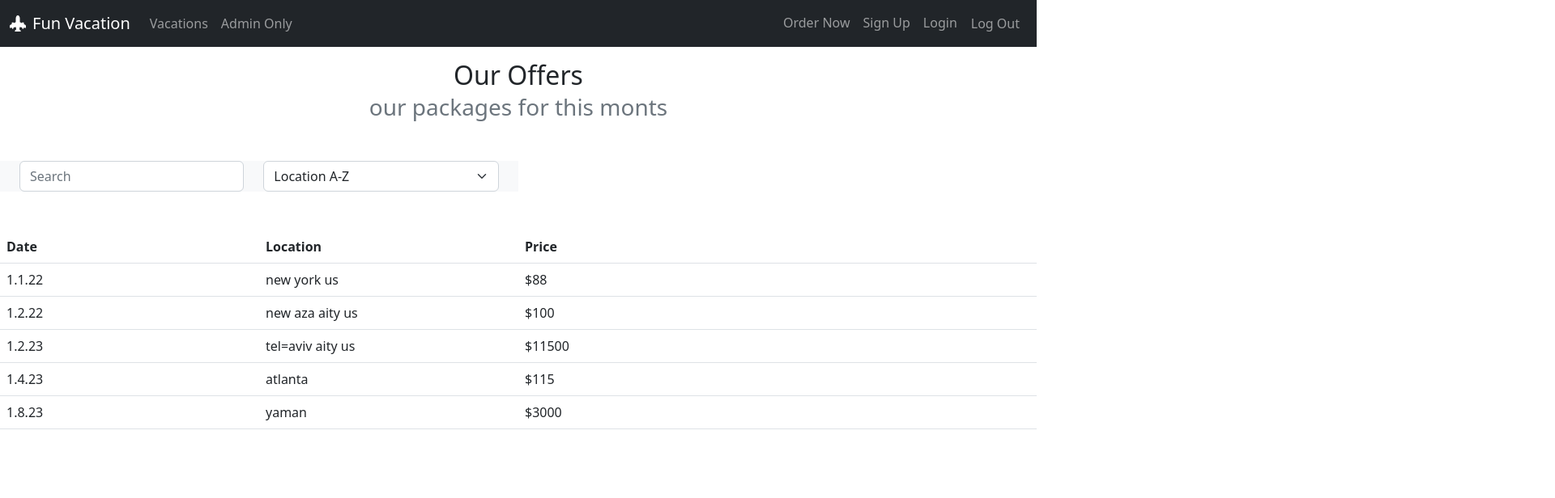
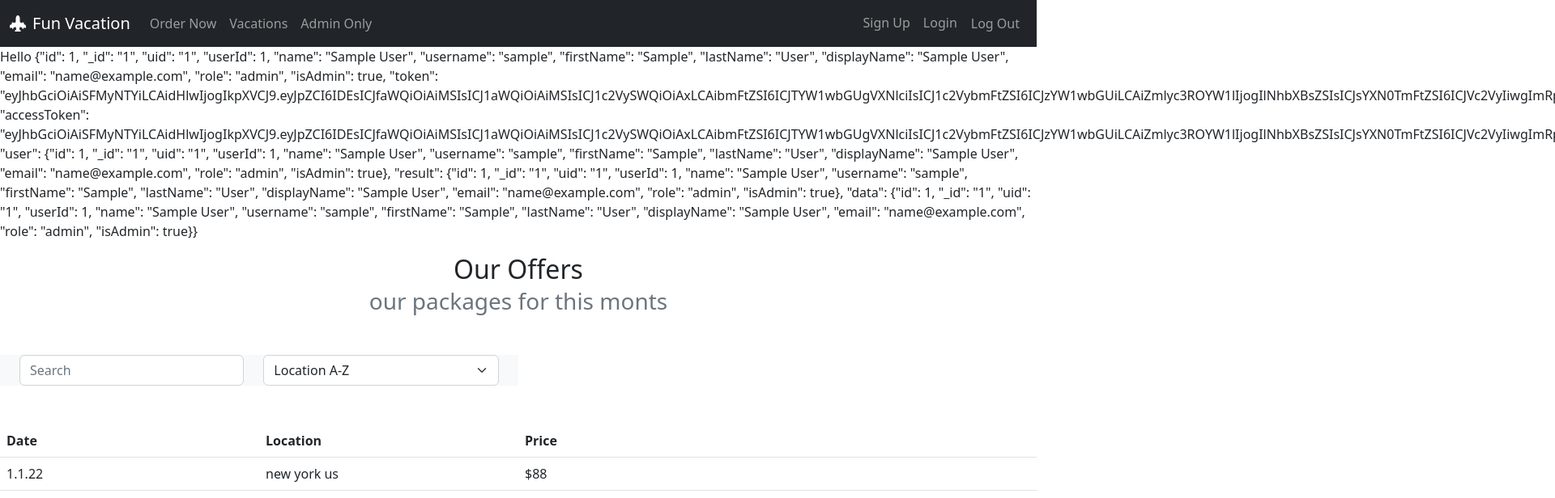
Before and after one commit to levworkshop/fun-vacation, a React (Create React App) app: page / in a window 1280 px wide. Shown: the top 616 px of the page at 81% size, 1920 px wide, since content can reach past the window. Built offline with nearby package versions, Linux system fonts and the light colour scheme; sample sign-in values are in the browser's storage.

Commit message:
move state from user up to header

```diff
--- a/src/auth/Login.tsx
+++ b/src/auth/Login.tsx
@@ -49,8 +49,8 @@ function Login() {
         res.then(response => response.json())
             .then(json => {
                 setToken(json.token);
-                localStorage.setItem('admin', json.isAdmin)
-                // localStorage.setItem('user', json.name)
+                localStorage.setItem('admin', json.isAdmin);
+                localStorage.setItem('user', json.name);
                 navigate('/vacations');
             })
     }
--- a/src/auth/Logout.tsx
+++ b/src/auth/Logout.tsx
@@ -1,18 +1,11 @@
-import { useNavigate } from "react-router-dom";
-// import { removeToken } from "./tokenMgmt";
+interface Props {
+    handler: Function;
+}
 
-function Logout() {
-    const navigate = useNavigate();
-
-    function handleLogout() {
-        // removeToken();
-        localStorage.clear();
-        navigate('/login');
-    }
-
+function Logout({ handler }: Props) {
     return (
         <button
-            onClick={handleLogout}
+            onClick={(e) => handler()}
             className="btn btn-link nav-link"
         >
             Log Out
--- a/src/components/Header.tsx
+++ b/src/components/Header.tsx
@@ -1,7 +1,25 @@
-import { NavLink } from "react-router-dom";
+import { useEffect, useState } from "react";
+import { NavLink, useNavigate } from "react-router-dom";
 import Logout from "../auth/Logout";
+import User from "./User";
 
 function Header() {
+    const [userName, setUserName] = useState('');
+
+    const navigate = useNavigate();
+
+    useEffect(() => {
+        const name = localStorage.getItem('user');
+        if (!name) return;
+        setUserName(name);
+    }, []);
+
+    function handleLogout() {
+        localStorage.clear();
+        setUserName('');
+        navigate('/login');
+    }
+
     return (
         <header>
             <nav className="navbar navbar-expand-lg navbar-dark bg-dark">
@@ -18,6 +36,15 @@ function Header() {
                     </button>
                     <div className="collapse navbar-collapse" id="navbarSupportedContent">
                         <ul className="navbar-nav me-auto mb-2 mb-lg-0">
+                            <li className="nav-item">
+                                <NavLink
+                                    className="nav-link"
+                                    aria-current="page"
+                                    to="/order"
+                                >
+                                    Order Now
+                                </NavLink>
+                            </li>
                             <li className="nav-item">
                                 <NavLink
                                     className="nav-link"
@@ -43,15 +70,6 @@ function Header() {
                                 <NavLink
                                     className="nav-link"
                                     aria-current="page"
-                                    to="/order"
-                                >
-                                    Order Now
-                                </NavLink>
-                            </li>
-                            <li className="nav-item">
-                                <NavLink
-                                    className="nav-link"
-                                    aria-current="page"
                                     to="/signup"
                                 >
                                     Sign Up
@@ -67,12 +85,14 @@ function Header() {
                                 </NavLink>
                             </li>
                             <li className="nav-item">
-                                <Logout />
+                                <Logout handler={handleLogout} />
                             </li>
                         </ul>
                     </div>
                 </div>
             </nav>
+
+            <User userName={userName} />
         </header>
     );
 }
--- /dev/null
+++ b/src/components/User.tsx
@@ -0,0 +1,15 @@
+interface Props {
+    userName: string;
+}
+
+function User({ userName }: Props) {
+    if (!userName) return null;
+
+    return (
+        <div>
+            Hello {userName}
+        </div>
+    );
+}
+
+export default User;
```
